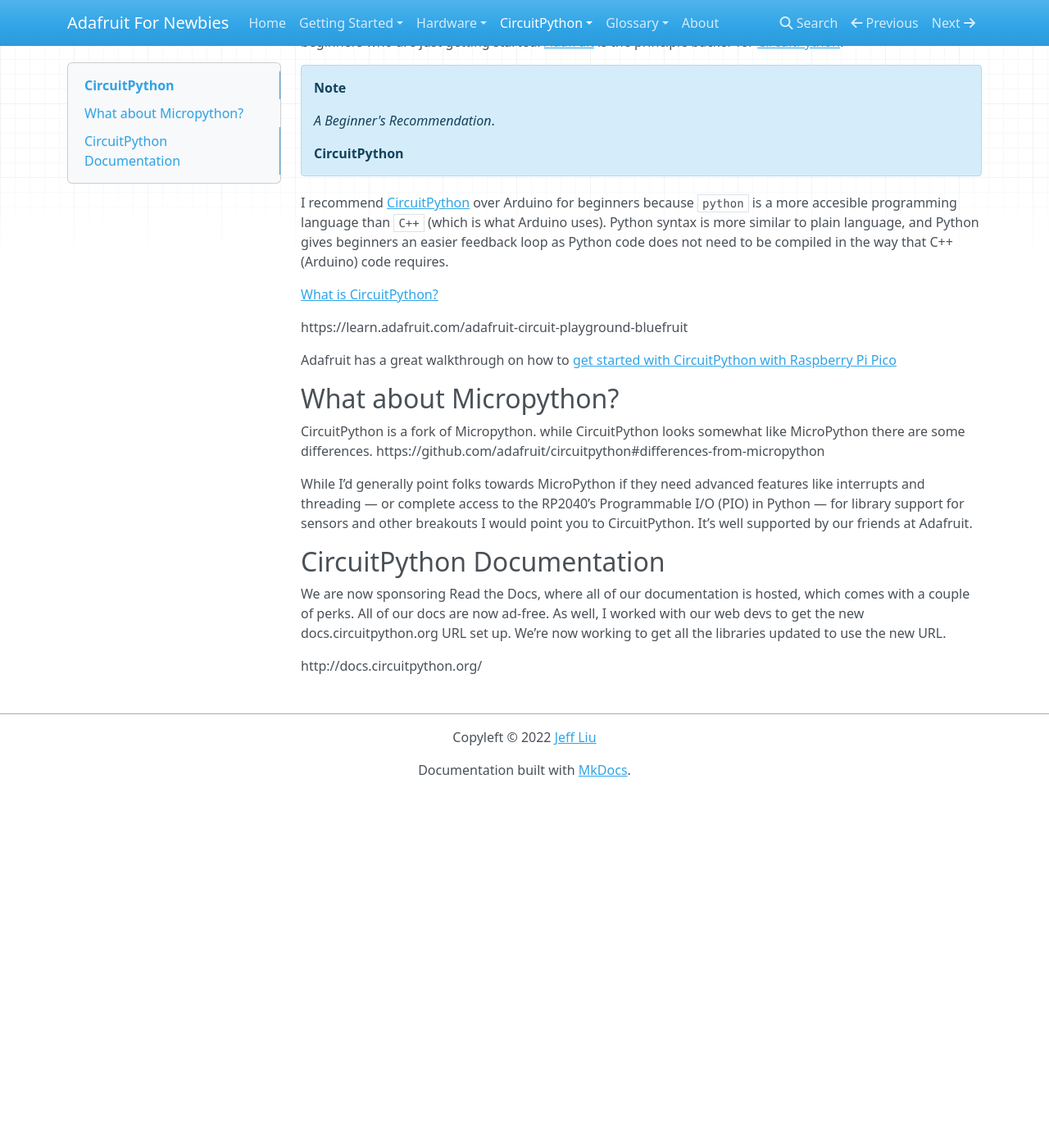
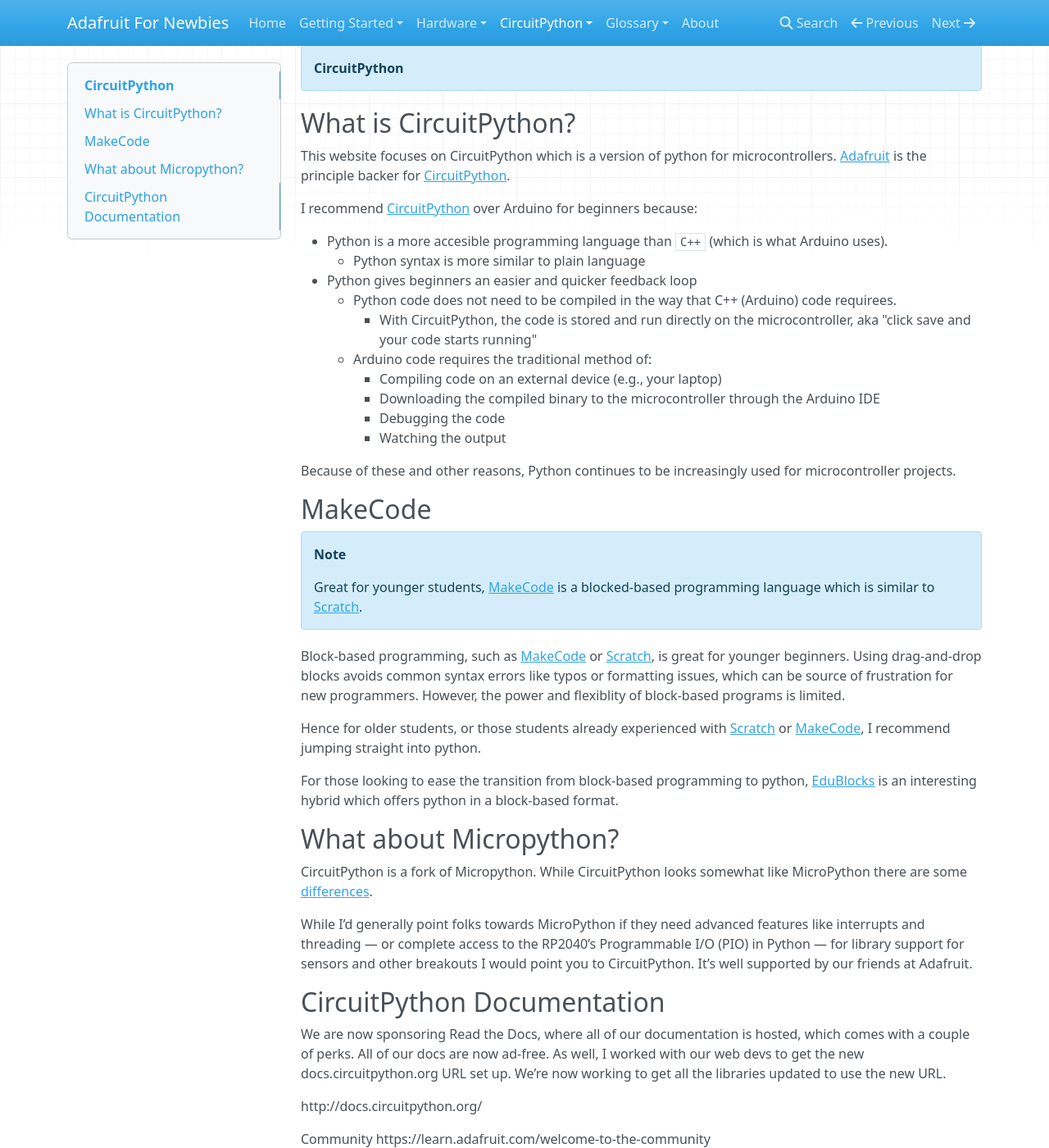
Before and after one commit to jliu70/adafruit.usedgoodies.com, an MkDocs documentation site: the page built from docs/circuitpython/index.md, in a window 1280 px wide and 1400 px high, scrolled down 359 px. Shown: the whole window at 82% size. Built offline with MkDocs 1.6.1, drawn with Linux system fonts in a browser that asks for light colours; nearby versions of some CDN libraries; before the commit the page ends 1326 px from its top, so only the background shows below that; some of the changed text lies outside the part shown.

Commit message:
updates 2022-01-26

```diff
--- a/docs/circuitpython/index.md
+++ b/docs/circuitpython/index.md
@@ -12,29 +10,46 @@
 
 Some [Adafruit hardware](../hardware/index.md) is also compatible with [MakeCode](https://makecode.org).
 
-
-This website will focus on CircuitPython which is a version of python for microcontrollers recommended for beginners who are just getting started.  [Adafruit](https://www.adafruit.com) is the principle backer for [CircuitPython](https://circuitpython.org).
-
 !!! note
     *A Beginner's Recommendation*.
 
     **CircuitPython**
 
+## What is CircuitPython?
 
-I recommend [CircuitPython](https://circuitpython.org) over Arduino for beginners because `python` is a more accesible programming language than `C++` (which is what Arduino uses).  Python syntax is more similar to plain language, and Python gives beginners an easier feedback loop as Python code does not need to be compiled in the way that C++ (Arduino) code requires.
-
-[What is CircuitPython?](https://learn.adafruit.com/getting-started-with-raspberry-pi-pico-circuitpython/what-is-circuitpython)
+This website focuses on CircuitPython which is a version of python for microcontrollers.  [Adafruit](https://www.adafruit.com) is the principle backer for [CircuitPython](https://circuitpython.org).
 
 
+I recommend [CircuitPython](https://circuitpython.org) over Arduino for beginners because:
 
-https://learn.adafruit.com/adafruit-circuit-playground-bluefruit
+- Python is a more accesible programming language than `C++` (which is what Arduino uses).
+    - Python syntax is more similar to plain language
+- Python gives beginners an easier and quicker feedback loop
+    - Python code does not need to be compiled in the way that C++ (Arduino) code requirees.
+        - With CircuitPython, the code is stored and run directly on the microcontroller, aka "click save and your code starts running"
+    - Arduino code requires the traditional method of:
+        - Compiling code on an external device (e.g., your laptop)
+        - Downloading the compiled binary to the microcontroller through the Arduino IDE
+        - Debugging the code
+        - Watching the output
 
-Adafruit has a great walkthrough on how to [get started with CircuitPython with Raspberry Pi Pico](https://learn.adafruit.com/getting-started-with-raspberry-pi-pico-circuitpython/micropython-or-circuitpython)
+Because of these and other reasons, Python continues to be increasingly used for microcontroller projects.
+
+
+## MakeCode
+
+!!! note
+    Great for younger students, [MakeCode](https://makecode.org) is a blocked-based programming language which is similar to [Scratch](https://scratch.mit.edu).
+
+Block-based programming, such as [MakeCode](https://makecode.org) or [Scratch](https://scratch.mit.edu), is great for younger beginners.  Using drag-and-drop blocks avoids common syntax errors like typos or formatting issues, which can be source of frustration for new programmers.   However, the power and flexiblity of block-based programs is limited.
+
+Hence for older students, or those students already experienced with [Scratch](https://scratch.mit.edu) or [MakeCode](https://makecode.org), I recommend jumping straight into python.
+
+For those looking to ease the transition from block-based programming to python, [EduBlocks](https://edublocks.org) is an interesting hybrid which offers python in a block-based format.
+
 
 ## What about Micropython?
-CircuitPython is a fork of Micropython.
-while CircuitPython looks somewhat like MicroPython there are some differences.
-https://github.com/adafruit/circuitpython#differences-from-micropython
+CircuitPython is a fork of Micropython.  While CircuitPython looks somewhat like MicroPython there are some [differences](https://github.com/adafruit/circuitpython#differences-from-micropython).
 
 While I’d generally point folks towards MicroPython if they need advanced features like interrupts and threading — or complete access to the RP2040’s Programmable I/O (PIO) in Python — for library support for sensors and other breakouts I would point you to CircuitPython. It’s well supported by our friends at Adafruit.
 
@@ -43,3 +58,19 @@
 We are now sponsoring Read the Docs, where all of our documentation is hosted, which comes with a couple of perks. All of our docs are now ad-free. As well, I worked with our web devs to get the new docs.circuitpython.org URL set up. We’re now working to get all the libraries updated to use the new URL.
 
 http://docs.circuitpython.org/
+
+Community
+https://learn.adafruit.com/welcome-to-the-community
+
+
+[What is CircuitPython?](https://learn.adafruit.com/getting-started-with-raspberry-pi-pico-circuitpython/what-is-circuitpython)
+
+https://learn.adafruit.com/adafruit-circuit-playground-bluefruit
+
+Adafruit has a great walkthrough on how to [get started with CircuitPython with Raspberry Pi Pico](https://learn.adafruit.com/getting-started-with-raspberry-pi-pico-circuitpython/micropython-or-circuitpython)
+
+**Additional References**
+
+- [Arduino](https://arduino.cc)
+- [MakeCode](https://makecode.org)
+- [Scratch](https://scratch.mit.edu)
```
Also changed, not shown: other parts of docs/circuitpython/index.md (+0 -2 lines), docs/circuitpython/installation.md (+5 -0 lines), docs/getting-started/index.md (+3 -2 lines), docs/glossary/stemma_and_stemma_qt.md (+7 -0 lines), docs/hardware/index.md (+2 -1 lines).
